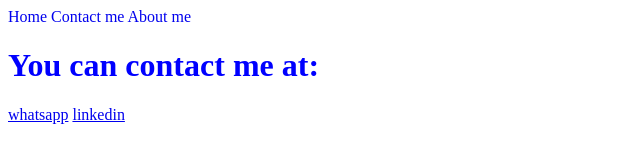
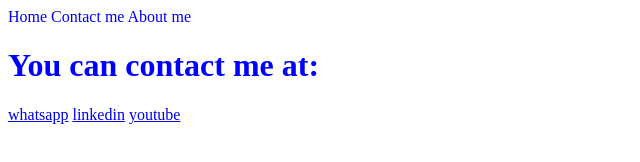
Before and after one commit to santiagobot321/html_ejercicios, a plain HTML site: page contact.html in a window 1280 px wide. Shown: the full height of the page, 0-640 px from the left. Drawn offline with Linux system fonts and the light colour scheme.

Commit message:
youtube add

```diff
--- a/contact.html
+++ b/contact.html
@@ -13,6 +13,8 @@
     <h1 style="color: blue;">You can contact me at:</h1>
     <a href="https://www.whatsapp.com/?lang=es_LA" target="_blank" rel="noopener noreferrer">whatsapp</a>
     <a href="https://co.linkedin.com/" target="_blank" rel="noopener noreferrer">linkedin</a>
+    <a href="https://www.youtube.com/?app=desktop&hl=es" target="_blank" rel="noopener noreferrer">youtube</a>
+
 
 </body>
 </html>
```
